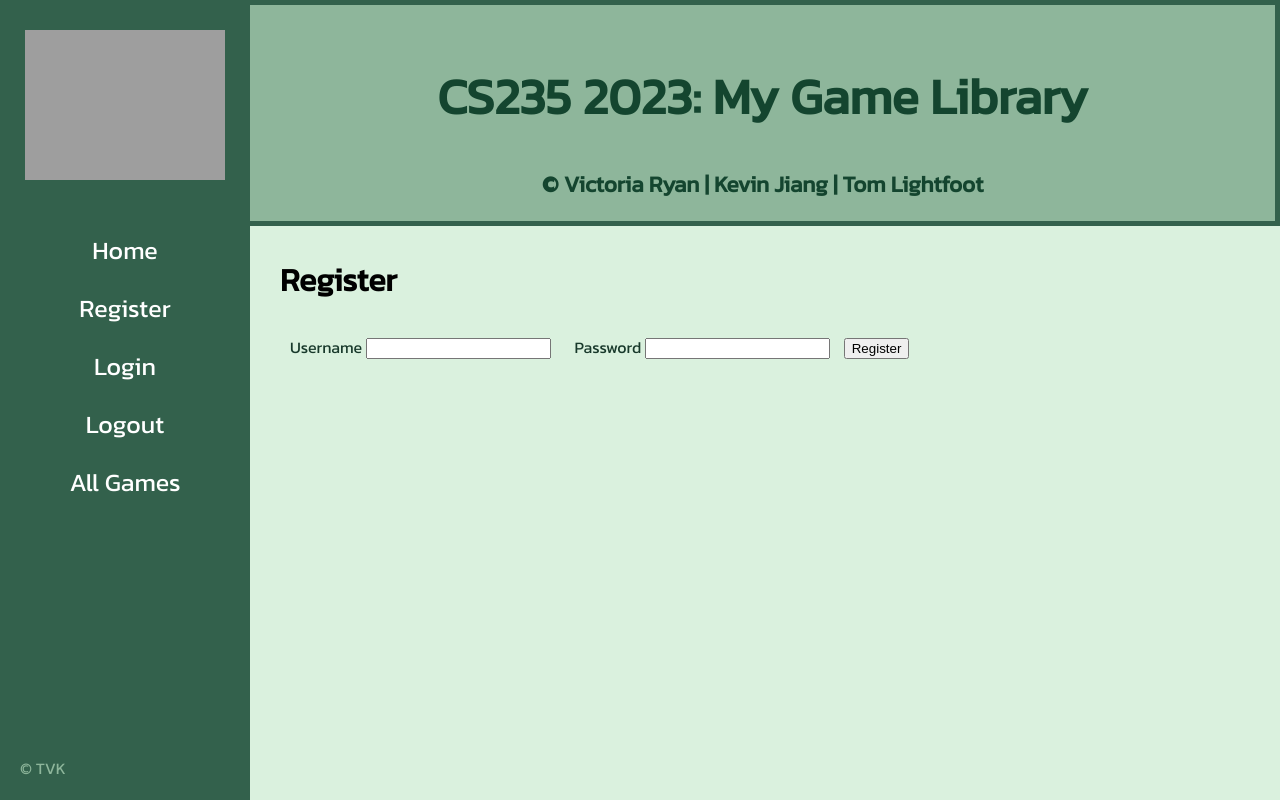
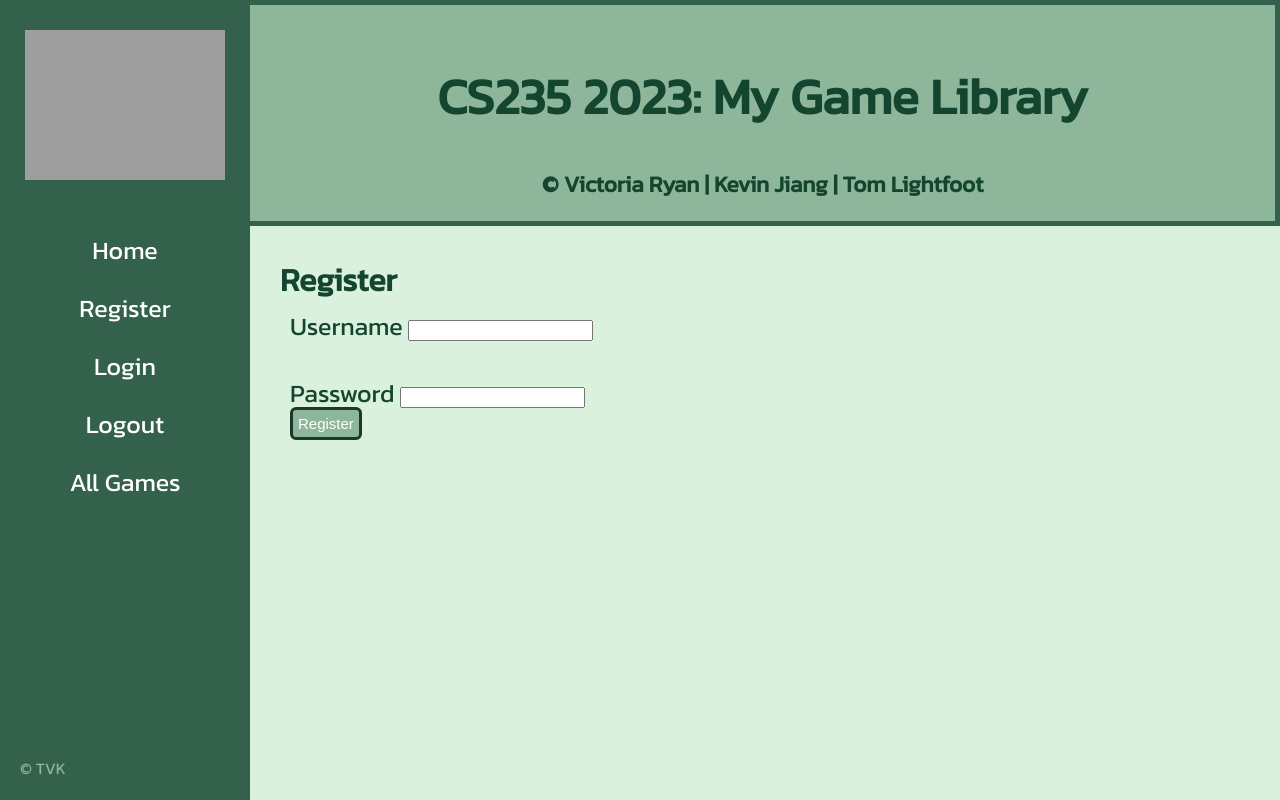
Before and after one commit to chromeyy/games-library-web-app, a Flask app: page /authentication/register in a window 1280 px wide. Run offline with Flask 2, Linux system fonts and the light colour scheme; some libraries are stand-ins or nearby versions; grey boxes are pictures that could not be loaded.

Commit message:
updates to css

```diff
--- a/games/static/css/main.css
+++ b/games/static/css/main.css
@@ -339,3 +339,35 @@ input[type=radio]:checked {
 h3 {
     color: #14452F;
 }
+
+#favourites-wrapper {
+    color: #14452F;
+}
+
+#main .formwrapper .title {
+    color: #14452F;
+    max-height: 20px;
+}
+
+#main .formwrapper .form-field {
+    color: #14452F;
+    font-size: 25px;
+    display: block;
+    max-height: 35px;
+}
+
+#main .formwrapper .errors {
+    font-size: 20px;
+    color: red;
+    display: inline-block;
+}
+
+#submit {
+    background-color: #8EB69B;
+    color: #fff;
+    font-size: 15px;
+    border: solid #18392B;
+    border-radius: 6px;
+    padding: 5px;
+    margin-left: 1%;
+}
```
Also changed, not shown: games/templates/user_info.html (line endings or trailing spaces).
